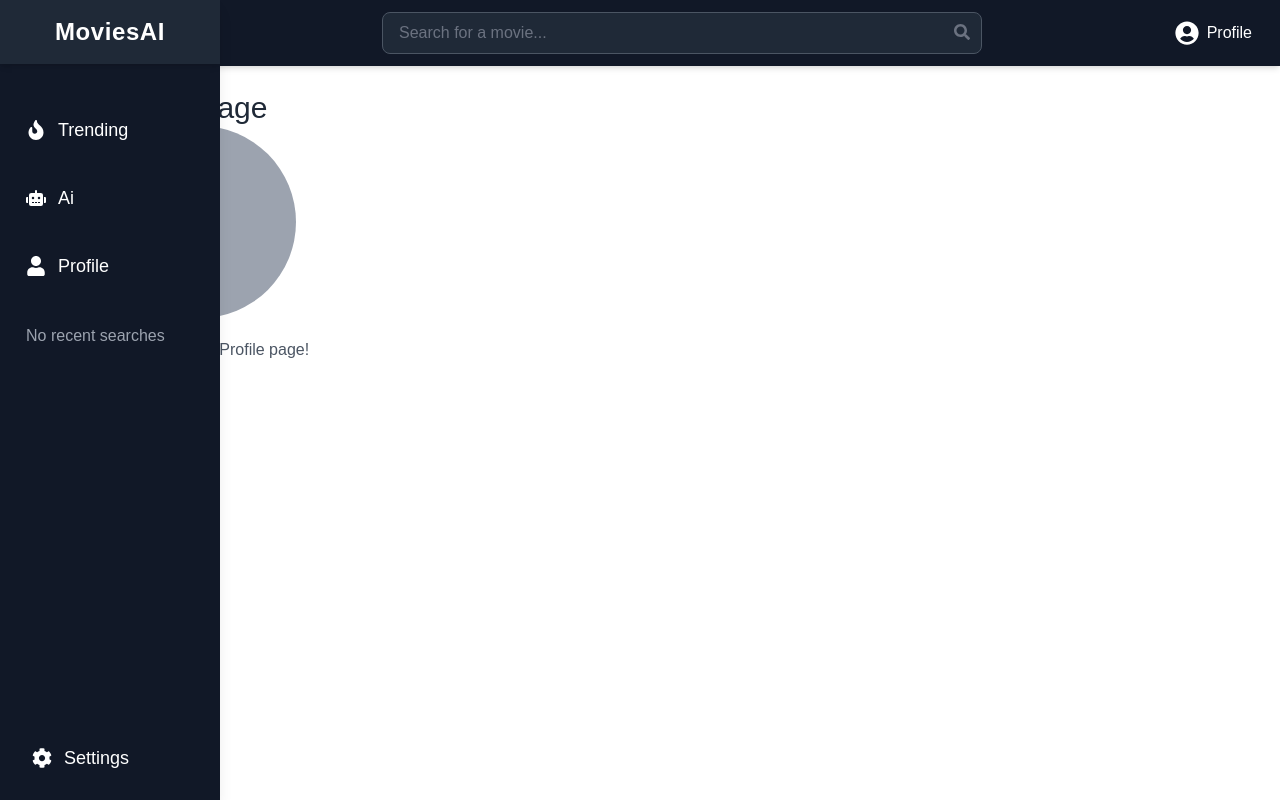
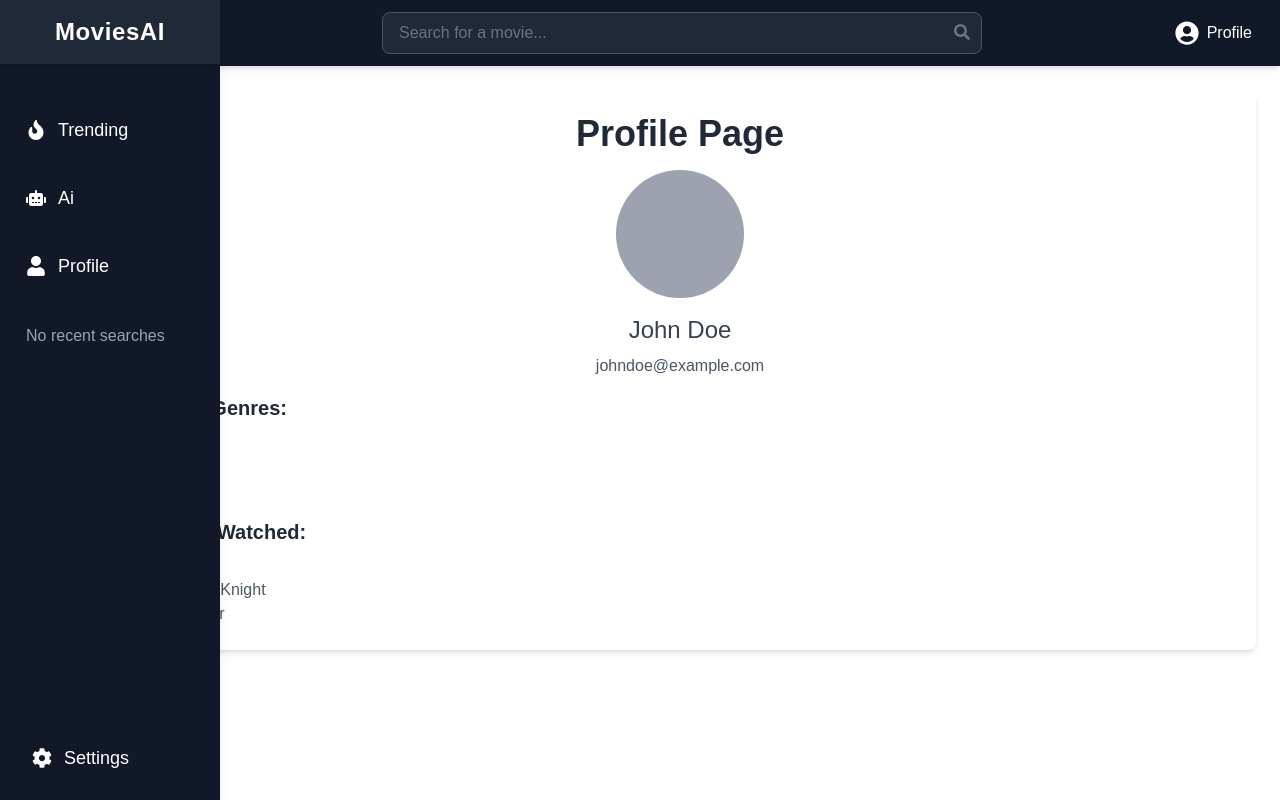
Before and after one commit to vanyanv/moviesai, a Next.js app: page /dashboard/profile in a window 1280 px wide. Built offline with nearby package versions, Linux system fonts and the light colour scheme.

Commit message:
added mock profile page

```diff
--- a/app/dashboard/profile/page.tsx
+++ b/app/dashboard/profile/page.tsx
@@ -2,10 +2,31 @@ import React from 'react';
 
 export default function page() {
   return (
-    <div>
-      <h1 className='text-3xl text-gray-800'>Profile Page</h1>
-      <div className='w-48 h-48 rounded-full bg-gray-400 mb-5'></div>
-      <p className='text-gray-600'>Welcome to the Profile page!</p>
-    </div>
+    <>
+      <div className='flex flex-col items-center p-6 bg-white shadow-md rounded-lg'>
+        <h1 className='text-4xl font-bold text-gray-800 mb-4'>Profile Page</h1>
+        <div className='w-32 h-32 rounded-full bg-gray-400 mb-4'></div>
+        <h2 className='text-2xl text-gray-700 mb-2'>John Doe</h2>
+        <p className='text-gray-600 mb-4'>johndoe@example.com</p>
+        <div className='w-full flex flex-col items-start'>
+          <h3 className='text-xl font-semibold text-gray-800 mb-2'>
+            Favorite Genres:
+          </h3>
+          <ul className='list-disc list-inside text-gray-600 mb-4'>
+            <li>Action</li>
+            <li>Comedy</li>
+            <li>Drama</li>
+          </ul>
+          <h3 className='text-xl font-semibold text-gray-800 mb-2'>
+            Recently Watched:
+          </h3>
+          <ul className='list-disc list-inside text-gray-600'>
+            <li>Inception</li>
+            <li>The Dark Knight</li>
+            <li>Interstellar</li>
+          </ul>
+        </div>
+      </div>
+    </>
   );
 }
```
